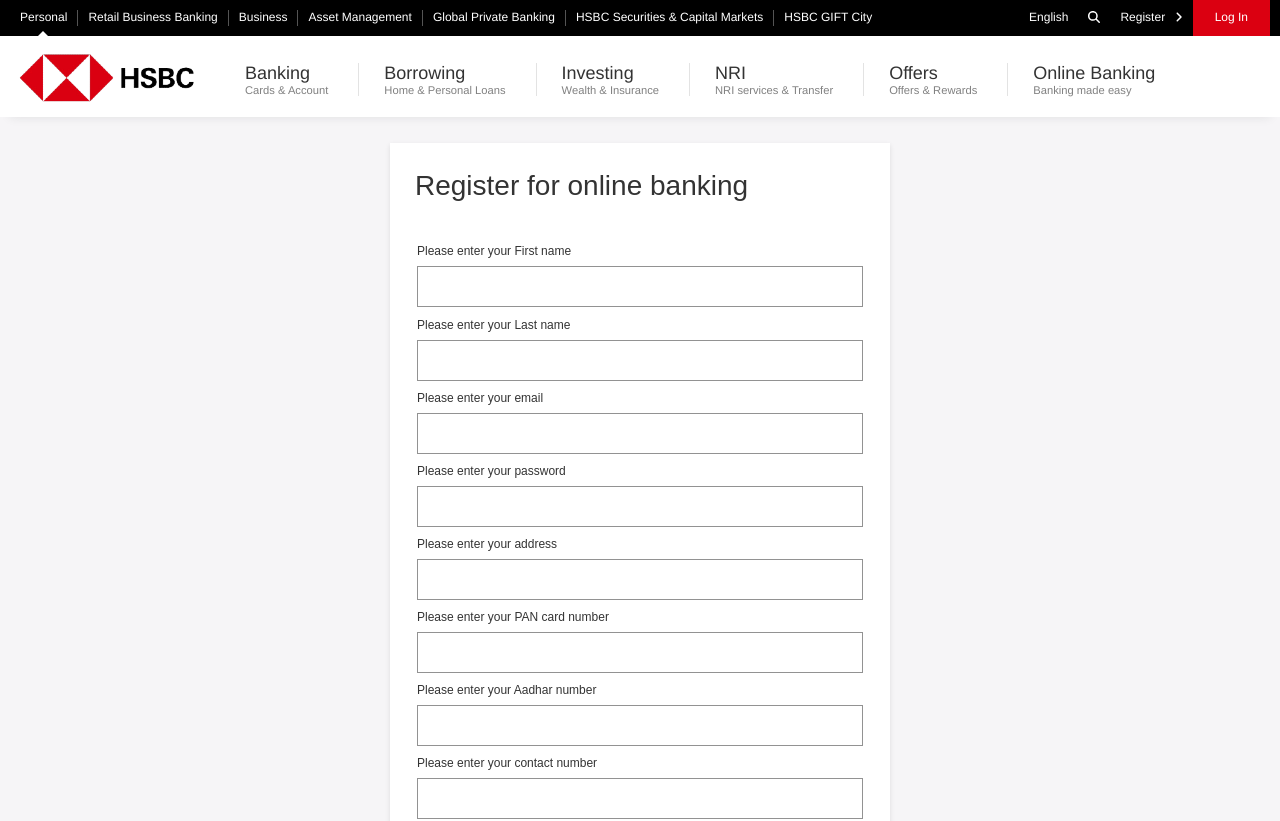
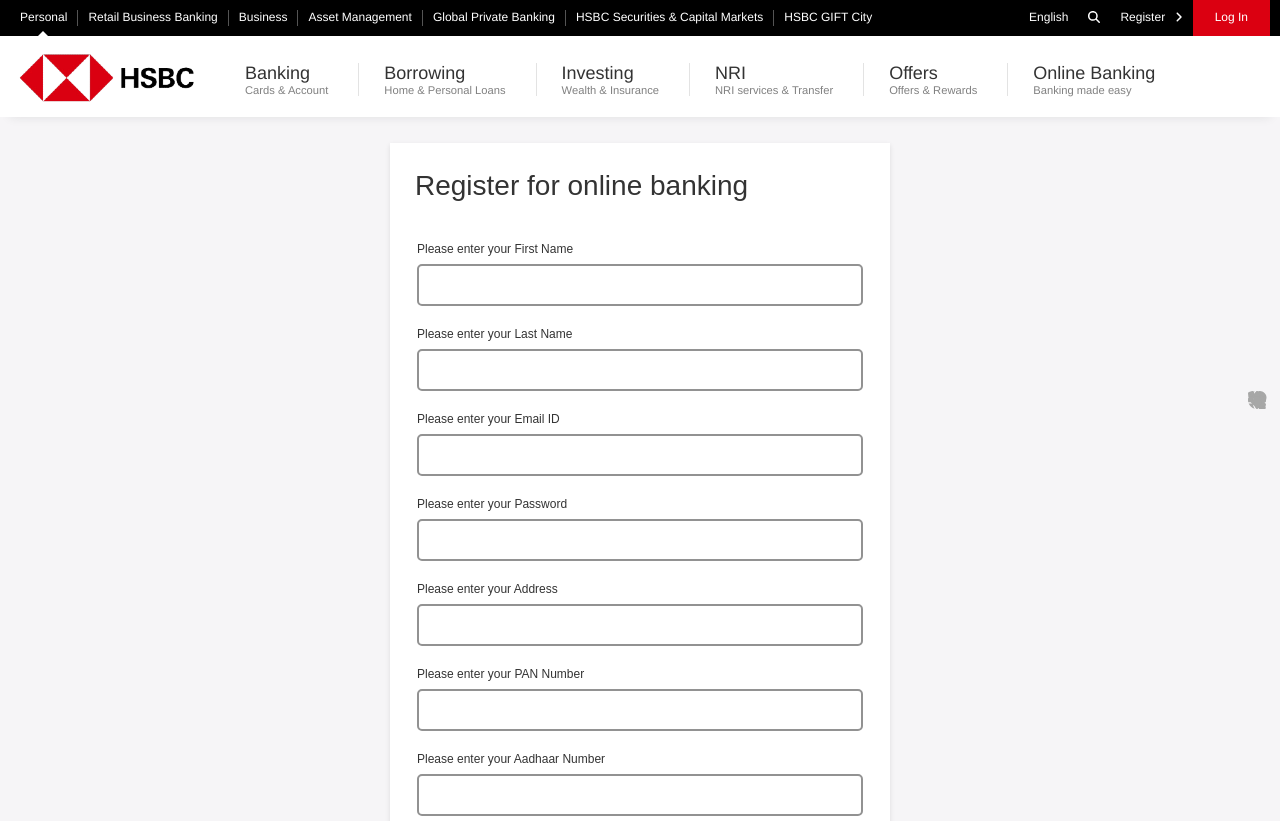
Before and after one commit to divyadhale/simpleBanking, a React (Create React App) app in the folder Frontend/banking-app/: page /register in a window 1280 px wide. Shown: the top 821 px of the page. Built offline with nearby package versions, Linux system fonts and the light colour scheme; a web font is replaced by a local one.

Commit message:
Added input field validations

```diff
--- /dev/null
+++ b/Frontend/banking-app/src/Components/layout/LogPage/InputField.js
@@ -0,0 +1,42 @@
+import React from "react";
+const InputField = ({
+    label,
+    name,
+    type,
+    value,
+    onChange,
+    error,
+    required,
+}) => {
+    return (
+        <div className="form-group reg-form-group2">
+            <div className="reg-label-container">
+                <label htmlFor={name} className="reg-label">Please enter your {label}</label>
+            </div>
+            <div
+                className={`input-container ${error
+                        ? "error"
+                        : value && !error
+                            ? "valid"
+                            : ""
+                    }`}
+            >
+                <input
+                    type={type}
+                    name={name}
+                    value={value}
+                    onChange={onChange}
+                    className="input-field"
+                    required={required}
+                />
+                {error ? (
+                    <span className="icon error-icon">!</span>
+                ) : value && !error ? (
+                    <span className="icon valid-icon">✔</span>
+                ) : null}
+            </div>
+            {error && <span className="error-message">{error}</span>}
+        </div>
+    );
+};
+export default InputField;
--- a/Frontend/banking-app/src/Components/layout/LogPage/SignUp.js
+++ b/Frontend/banking-app/src/Components/layout/LogPage/SignUp.js
@@ -5,11 +5,12 @@
 import { FontAwesomeIcon } from "@fortawesome/react-fontawesome";
 import { faTriangleExclamation } from "@fortawesome/free-solid-svg-icons";
 import Swal from 'sweetalert2';
+import InputField from "./InputField";
 
 function SignUpForm() {
   const [formData, setFormData] = useState({
     firstName: '',
-    lastName:'',
+    lastName: '',
     emailId: '',
     password: '',
     address: '',
@@ -19,8 +20,107 @@
   });
   // const [error, setError] = useState(null);
   // const [success, setSuccess] = useState(false);
+  const [errors, setErrors] = useState({});
+  const [validM, setvalidM] = useState({});
+  let timerInterval;
+  const validateField = (name, value) => {
+    const newErrors = { ...errors };
+    const validMessages = { ...validM };
+    // First Name
+    if (name === "firstName") {
+      if (!value.trim()) {
+        newErrors.firstName = "First name is required.";
+      } else if (!/^[a-zA-Z\s]+$/.test(value)) {
+        newErrors.firstName = "First name must contain only letters.";
+      } else {
+        delete newErrors.firstName;
+        validMessages.firstName = "First name is valid.";
+      }
+    }
+    // Last Name
+    if (name === "lastName") {
+      if (!value.trim()) {
+        newErrors.lastName = "Last name is required.";
+      } else if (!/^[a-zA-Z\s]+$/.test(value)) {
+        newErrors.lastName = "Last name must contain only letters.";
+      } else {
+        delete newErrors.lastName;
+        validMessages.lastName = "Last name is valid.";
+      }
+    }
+    // Email
+    if (name === "emailId") {
+      if (!value.trim()) {
+        newErrors.emailId = "Email is required.";
+      } else if (!/^[a-zA-Z0-9._%+-]+@[a-zA-Z0-9.-]+\.[a-zA-Z]{2,}$/.test(value)) {
+        newErrors.emailId = "Invalid email format.";
+      } else {
+        delete newErrors.emailId;
+        validMessages.emailId = "Email is valid.";
+      }
+    }
+    // Password
+    if (name === "password") {
+      if (!value.trim()) {
+        newErrors.password = "Password is required.";
+      } else if (value.length < 7 || value.length > 15) {
+        newErrors.password = "Password must be 7-15 characters long.";
+      } else if (!/^(?=.*[A-Za-z])(?=.*\d)[A-Za-z\d@$!%*?&]{7,15}$/.test(value)) {
+        newErrors.password =
+          "Password must contain at least one letter, one number, and only allowed special characters @$!%*?&.";
+      } else {
+        delete newErrors.password;
+        validMessages.password = "Password is valid.";
+      }
+    }
+    // Address
+    if (name === "address") {
+      if (!value.trim()) {
+        newErrors.address = "Address is required.";
+      } else if (value.length < 5) {
+        newErrors.address = "Address must be at least 5 characters long.";
+      } else {
+        delete newErrors.address;
+        validMessages.address = "Address is valid.";
+      }
+    }
+    // PAN Card
+    if (name === "panNumber") {
+      if (!value.trim()) {
+        newErrors.panNumber = "PAN number is required.";
+      } else if (!/^[A-Z]{5}[0-9]{4}[A-Z]{1}$/.test(value)) {
+        newErrors.panNumber = "Invalid PAN format (e.g., ABCDE1234F).";
+      } else {
+        delete newErrors.panNumber;
+        validMessages.panNumber = "PAN number is valid.";
+      }
+    }
+    // Aadhaar Card
+    if (name === "aadharNumber") {
+      if (!value.trim()) {
+        newErrors.aadharNumber = "Aadhaar number is required.";
+      } else if (!/^\d{12}$/.test(value)) {
+        newErrors.aadharNumber = "Aadhaar number must be a 12-digit number.";
+      } else {
+        delete newErrors.aadharNumber;
+        validMessages.aadharNumber = "Aadhaar number is valid.";
+      }
+    }
+    // Contact Number
+    if (name === "contact") {
+      if (!value.trim()) {
+        newErrors.contact = "Contact number is required.";
+      } else if (!/^\d{10}$/.test(value)) {
+        newErrors.contact = "Contact number must be a 10-digit number.";
+      } else {
+        delete newErrors.contact;
+        validMessages.contact = "Contact number is valid.";
+      }
+    }
+    setErrors(newErrors);
+    setvalidM(validMessages);
+  };
 
-  let timerInterval;
   const handleChange = (e) => {
     const { name, value } = e.target;
     const updatedValue = name === "panNumber" ? value.toUpperCase(): value;
@@ -28,6 +128,7 @@
       ...prevData,
       [name]: updatedValue
     }));
+    validateField(name, updatedValue);
   };
 
   const handleSubmit = async (e) => {
@@ -132,129 +233,84 @@
           display: "flex",
           justifyContent: "unset",
           alignItems: "unset",
-            marginTop:"10px"
+          marginTop: "10px"
         }}
       >
-          <div className="form-group reg-form-group1">
-            <div className="reg-label-container">
-              <label htmlFor="firstName" className="reg-label">
-                Please enter your First name
-              </label>
-            </div>
-            <input
-            className="RegInput"
-            type="text"
+        {/* First Name */}
+        <InputField
+          label="First Name"
           name="firstName"
           value={formData.firstName}
           onChange={handleChange}
-            required
+          error={errors.firstName}
+          validationMessage={errors.firstName}
         />
-          </div>
-          <div className="form-group reg-form-group2">
-            <div className="reg-label-container">
-              <label htmlFor="lastName" className="reg-label">
-                Please enter your Last name
-              </label>
-            </div>
-            <input
-            className="RegInput"
-            type="text"
+        {/* Last Name */}
+        <InputField
+          label="Last Name"
           name="lastName"
           value={formData.lastName}
           onChange={handleChange}
-            required
+          error={errors.lastName}
+          validationMessage={errors.lastName}
         />
-          </div>
-          <div className="form-group reg-form-group2">
-            <div className="reg-label-container">
-              <label htmlFor="emailId" className="reg-label">
-                Please enter your email
-              </label>
-            </div>
-            <input
-              className="RegInput"
+        {/* Email */}
+        <InputField
+          label="Email ID"
+          name="emailId"
           type="email"
-              name="emailId"
           value={formData.emailId}
           onChange={handleChange}
-              required
+          error={errors.emailId}
+          validationMessage={errors.emailId}
         />
-          </div>
-          <div className="form-group reg-form-group2">
-            <div className="reg-label-container">
-              <label htmlFor="password" className="reg-label">
-                Please enter your password
-              </label>
-            </div>
-            <input
-              className="RegInput"
+        {/* Password */}
+        <InputField
+          label="Password"
+          name="password"
           type="password"
-              name="password"
-              // value={formData.password}
+          value={formData.password}
           onChange={handleChange}
-              required
+          error={errors.password}
+          validationMessage={errors.password}
         />
-          </div>
-          <div className="form-group reg-form-group2">
-            <div className="reg-label-container">
-              <label htmlFor="address" className="reg-label">
-                Please enter your address
-              </label>
-            </div>
-            <input
-              className="RegInput"
-              type="text"
+        {/* Address */}
+        <InputField
+          label="Address"
           name="address"
-              // value={formData.confirmPassword}
+          value={formData.address}
           onChange={handleChange}
-              required
+          error={errors.address}
+          validationMessage={errors.address}
         />
-          </div>
-          <div className="form-group reg-form-group2">
-            <div className="reg-label-container">
-              <label htmlFor="panNumber" className="reg-label">
-                Please enter your PAN card number
-              </label>
-            </div>
-            <input
-              className="RegInput"
-              type="text"
+        {/* PAN Number */}
+        <InputField
+          label="PAN Number"
           name="panNumber"
           value={formData.panNumber}
           onChange={handleChange}
-              required
+          error={errors.panNumber}
+          validationMessage={errors.panNumber}
         />
-          </div>
-          <div className="form-group reg-form-group2">
-            <div className="reg-label-container">
-              <label htmlFor="aadharNumber" className="reg-label">
-                Please enter your Aadhar number
-              </label>
-            </div>
-            <input
-              className="RegInput"
-              type="text"
+        {/* Aadhaar Number */}
+        <InputField
+          label="Aadhaar Number"
           name="aadharNumber"
           value={formData.aadharNumber}
           onChange={handleChange}
-              required
+          error={errors.aadharNumber}
+          validationMessage={errors.aadharNumber}
         />
-          </div>
-          <div className="form-group reg-form-group2">
-            <div className="reg-label-container">
-              <label htmlFor="contactNo" className="reg-label">
-                Please enter your contact number
-              </label>
-            </div>
-            <input
-              className="RegInput"
-              type="text"
+        {/* Contact Number */}
+        <InputField
+          label="Contact Number"
           name="contact"
           value={formData.contact}
           onChange={handleChange}
-              required
+          error={errors.contact}
+          validationMessage={errors.contact}
         />
-          </div>
+
         <br />
         <div className="reg-button-container">
           <button type="submit" className="signupbutton">Sign Up</button>
--- a/Frontend/banking-app/src/Components/layout/LogPage/styles.css
+++ b/Frontend/banking-app/src/Components/layout/LogPage/styles.css
@@ -112,9 +112,11 @@
 input:focus {
   border: 1px solid blue;
 }
+
 input:invalid:focus {
   border: 1px solid red;
 }
+
 input:invalid {
   border: 1px solid red;
 }
@@ -147,6 +149,7 @@
   padding: 18px;
   font-size: 12.5px;
 }
+
 .register-icon {
   color: red;
   margin-left: 8px;
@@ -171,7 +174,7 @@
   transition: transform 80ms ease-in;
 }
 
-button.signupbutton{
+button.signupbutton {
   text-align: right;
   border-radius: 2px;
   border: 1px solid #db0011;
@@ -471,8 +474,10 @@
   font-weight: 400;
   margin-left: 5px;
   font-family: sans-serif;
+  margin: 15px 15px;
 }
-.input-fields{
+
+.input-fields {
   width: max-content;
   margin: 20px;
 }
@@ -486,6 +491,7 @@
 .reg-header-container {
   display: flex;
   justify-content: flex-start;
+  padding-bottom: 18px;
 }
 
 .reg-form-group1 {
@@ -502,6 +508,20 @@
   align-items: flex-start;
 }
 
+.reg-form-group2 {
+  display: flex;
+  flex-direction: column;
+  align-items: flex-start;
+  padding-top: 10px;
+  padding-bottom: 1px;
+}
+
+.reg-form-group2 {
+  display: flex;
+  flex-direction: column;
+  align-items: flex-start;
+}
+
 .reg-label-container {
   width: 100%;
   text-align: start;
@@ -512,6 +532,7 @@
   font-family: "Montserrat", sans-serif;
 
 }
+
 .reg-container {
   background-color: #fff;
   border-radius: 10px;
@@ -528,6 +549,7 @@
   margin: 8px 0;
   width: 100%;
 }
+
 .reg-button-container {
   display: flex;
   justify-content: flex-end;
@@ -536,6 +558,7 @@
   padding-top: 18px;
   width: 440px;
 }
+
 input.RegInput {
   background-color: #ffffff;
   border: 1px solid #929292;
@@ -546,10 +569,92 @@
   margin: 8px 0;
   width: 100%;
 }
-p.head-text{
+
+p.head-text {
   font-weight: 400;
   margin: 50;
   padding: 0;
   font-size: 28px;
   font-family: "Montserrat", sans-serif;
 }
+
+/* Input container to position icons */
+.input-container {
+  position: relative;
+  width: 100%;
+}
+
+/* Base styles for input field */
+.input-field {
+  width: 100%;
+  padding: 10px;
+  padding-right: 30px;
+  /* Leave space for the icon */
+  border: 2px solid #929292;
+  border-radius: 5px;
+  font-size: 16px;
+  outline: none;
+  transition: border-color 0.3s;
+  background-color: #ffffff;
+  box-sizing: border-box;
+  box-shadow: none;
+  margin: 8px 0;
+}
+
+/* Error state */
+.input-container.error .input-field {
+  border-color: red;
+  background-color: #ffe6e6;
+  /* Light red background */
+}
+
+.input-container.error .error-icon {
+  color: red;
+}
+
+/* Valid state */
+.input-container.valid .input-field {
+  border-color: green;
+  background-color: #e6ffe6;
+  /* Light green background */
+}
+
+.input-container.valid .valid-icon {
+  color: green;
+}
+
+/* Positioning the icons */
+.icon {
+  position: absolute;
+  top: 50%;
+  right: 10px;
+  transform: translateY(-50%);
+  font-size: 18px;
+  pointer-events: none;
+  padding: 4px;
+}
+
+/* Error message styling */
+.error-message {
+  color: red;
+  font-size: 12px;
+  margin-top: 5px;
+}
+
+.validation-error {
+  color: #db0011;
+  font-size: 12px;
+  margin-bottom: 10px;
+  display: block;
+  font-family: "Montserrat", sans-serif;
+  text-align: start;
+}
+
+.valid {
+  color: green;
+  font-size: 12px;
+  margin-bottom: 10px;
+  display: block;
+  font-family: "Montserrat", sans-serif;
+  text-align: start;
+}
```
Lines whose indentation alone changed are shown as unchanged.
